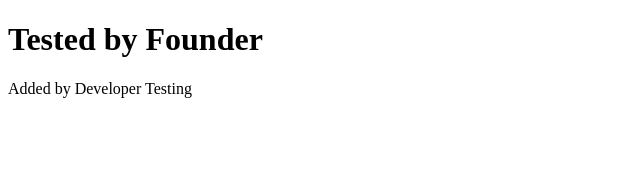
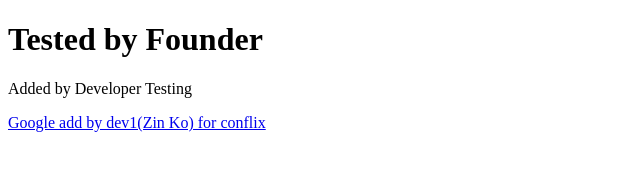
Before and after one commit to ZinK0/branch-test, a plain HTML site: page index.html in a window 1280 px wide. Shown: the whole page, without its empty margins (0-640 px from the left). Drawn offline with Linux system fonts and the light colour scheme.

Commit message:
Adding GOOGLE for Conflix

```diff
--- a/index.html
+++ b/index.html
@@ -8,5 +8,7 @@
   <body>
     <h1>Tested by Founder</h1>
     <p>Added by Developer Testing</p>
+        <a href="https://www.google.com">Google add by dev1(Zin Ko) for conflix</a>
+
   </body>
 </html>
```
